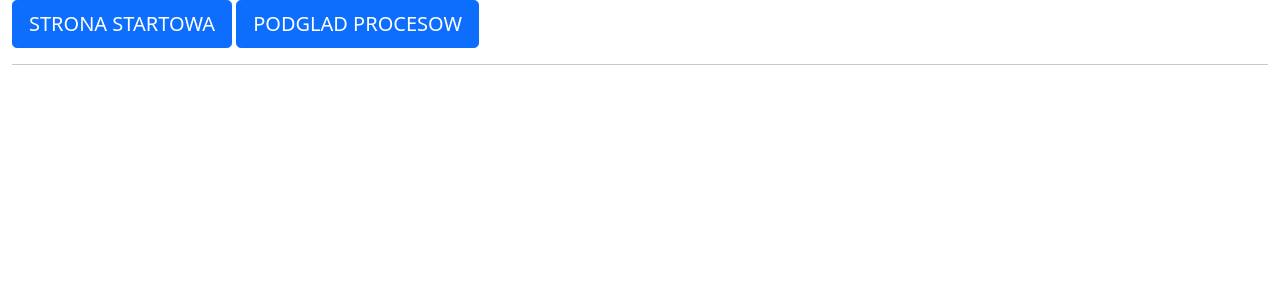
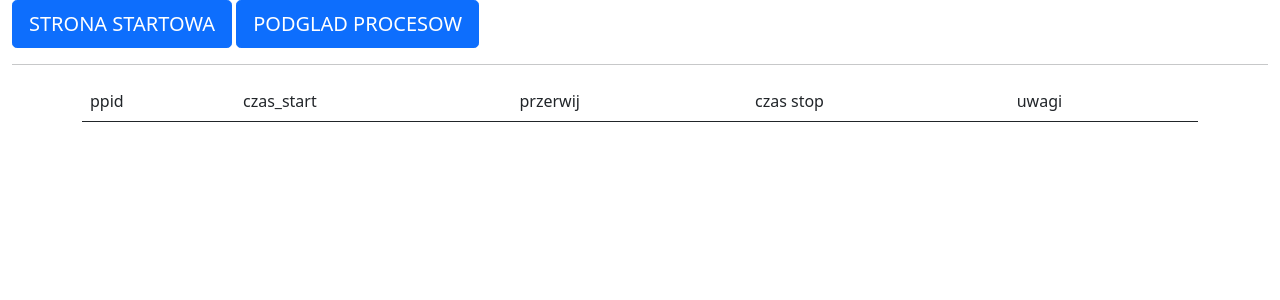
Before and after one commit to Mogarthron/Magazynier-Skaner, a Flask app: template templates/podsumowanie_procesow.html in a window 1280 px wide. Shown: the top 300 px of the page. Run offline with Flask 3, Linux system fonts and the light colour scheme; the template is opened without the code that fills it, so the values that code supplies are empty; parts of the project's set-up code (start-up, migrations or seed data) failed here and were passed over.

Commit message:
frontend

```diff
--- a/templates/odczytaj_kod_miejsca.html
+++ b/templates/odczytaj_kod_miejsca.html
@@ -13,7 +13,10 @@
       <label for="camera_image" class="form-label form-control-lg">ZESKANUJ KOD MIEJSCA</label>
       <input class="form-control" type="file" name="camera_image" accept="image/*" capture="camera">
       <hr>
-      <input class="btn btn-primary" type="submit" name="zaladuj_miejsce" value="Zładuj kod meiejsca">
+      <input class="btn btn-primary " type="submit" name="zaladuj_miejsce" value="Zładuj kod meiejsca">
+      {% if  numer_wozka == "BRAK NUMERU"%}
+      <a href="{{url_for('kod_wozka')}}" class="btn btn-primary ms-5" role="button">Powtorz kod wózka</a>
+      {% endif %}
     </form>
 
     <!-- <form method="post" enctype="multipart/form-data">
--- a/templates/podsumowanie_procesow.html
+++ b/templates/podsumowanie_procesow.html
@@ -1,15 +1,37 @@
 {% extends "layout.html" %} {% block content %}
 <div class="container-fluid">
-  <a href="{{url_for('index')}}" class="btn btn-lg btn-primary" role="button"
-    >STRONA STARTOWA</a
-  >
-  <a
-    href="{{url_for('podglad_procesow')}}"
-    class="btn btn-lg btn-primary"
-    role="button"
-    >PODGLAD PROCESOW</a
-  >
+  <a href="{{url_for('index')}}" class="btn btn-lg btn-primary" role="button">STRONA STARTOWA</a>
+  <a href="{{url_for('podglad_procesow')}}" class="btn btn-lg btn-primary" role="button">PODGLAD PROCESOW</a>
+  <hr />
+  <div class="container">
 
-  <hr />
+    <table class="table table-striped table-hover">
+      <thead>
+        <tr>
+          <td>ppid</td>
+          <td>czas_start</td>
+          <td>przerwij</td>
+          <td>czas stop</td>
+          <td>uwagi</td>
+        </tr>
+      </thead>
+      <tbody>
+        {% for pwt in procesy_w_toku %}
+        <tr>
+          <td>{{pwt.ppid}}</td>
+          <td>{{pwt.czas_start}}</td>
+          <td>{{pwt.przerwij}}</td>
+          <td>{{pwt.zakoncz}}</td>
+          <td>{{pwt.uwagi}}</td>
+        </tr>
+        {% endfor %}
+      </tbody>
+    </table>
+
+
+
+
+
+  </div>
 </div>
 {% endblock %}
```
